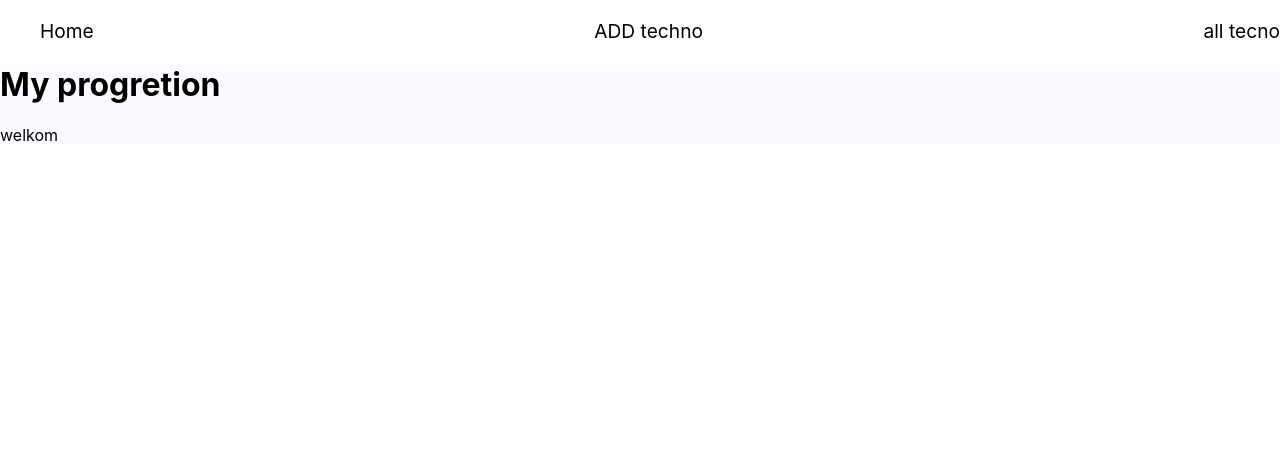
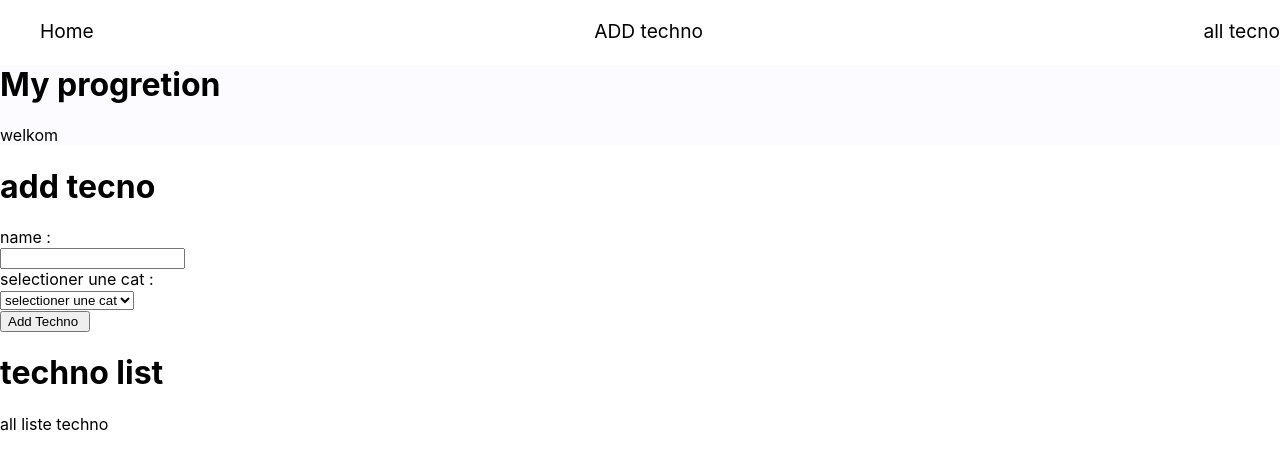
Before and after one commit to gabrielCharibPolls/movies-react, a React (Create React App) app: page / in a window 1280 px wide. Shown: the top 470 px of the page. Built offline with nearby package versions, Linux system fonts and the light colour scheme.

Commit message:
creation of Techno List + Techno adds + their styles in css

```diff
--- a/src/App.js
+++ b/src/App.js
@@ -1,6 +1,8 @@
 import './css/app.css';
 import Home from './components/pages/Home';
 import Menu from './components/Menu';
+import TecnoAdd from './components/pages/TecnoAdd';
+import TechnoList from './components/pages/TechnoList';
 
 function App() {
   return (
@@ -8,6 +10,8 @@ function App() {
 
     <Menu/>
     <Home/>
+    <TecnoAdd/>
+    <TechnoList/>
     </>
   )
 }
--- /dev/null
+++ b/src/components/pages/TechnoList.js
@@ -0,0 +1,10 @@
+export default function TechnoList(){
+
+    return(
+        <div className="technoList">
+
+        <h1>techno list </h1>
+        <p>all liste techno</p>
+        </div>
+    )
+}
--- a/src/components/pages/TecnoAdd.js
+++ b/src/components/pages/TecnoAdd.js
@@ -9,6 +9,22 @@ export default function TecnoAdd(){
                     <label htmlFor="techno-name">name : </label>
                     <br />
                     <input type="text" name="techno-name" id="techno-name"/>
+                    <br/>
+                    <label htmlFor="tecno-cat">selectioner une cat  : </label>
+                    <br />
+                    <select name="tecno-cat" id ="tecno-cat">
+                    <option value="">selectioner une cat</option>
+                    <option value="front">front</option>
+                    <option value="back">back</option>
+                    <option value="others">others</option>
+                    <br />
+
+                    <br/>
+                    <label htmlFor="techno-description">description  : </label>
+                    <br />
+                    <input type="text" name="techno-description" id="techno-name"/>
+
+                    </select>
                     <br />
                     <input type="submit" value="Add Techno "/>
                 </form>
--- a/src/css/app.css
+++ b/src/css/app.css
@@ -1,3 +1,4 @@
 @import './home.css';
 @import './menu.css';
 @import './tecnoAdd.css';
+@import './technoList.css';
--- /dev/null
+++ b/src/css/technoList.css
@@ -0,0 +1,4 @@
+techno-list{
+
+    background-color: black ;
+}
```
